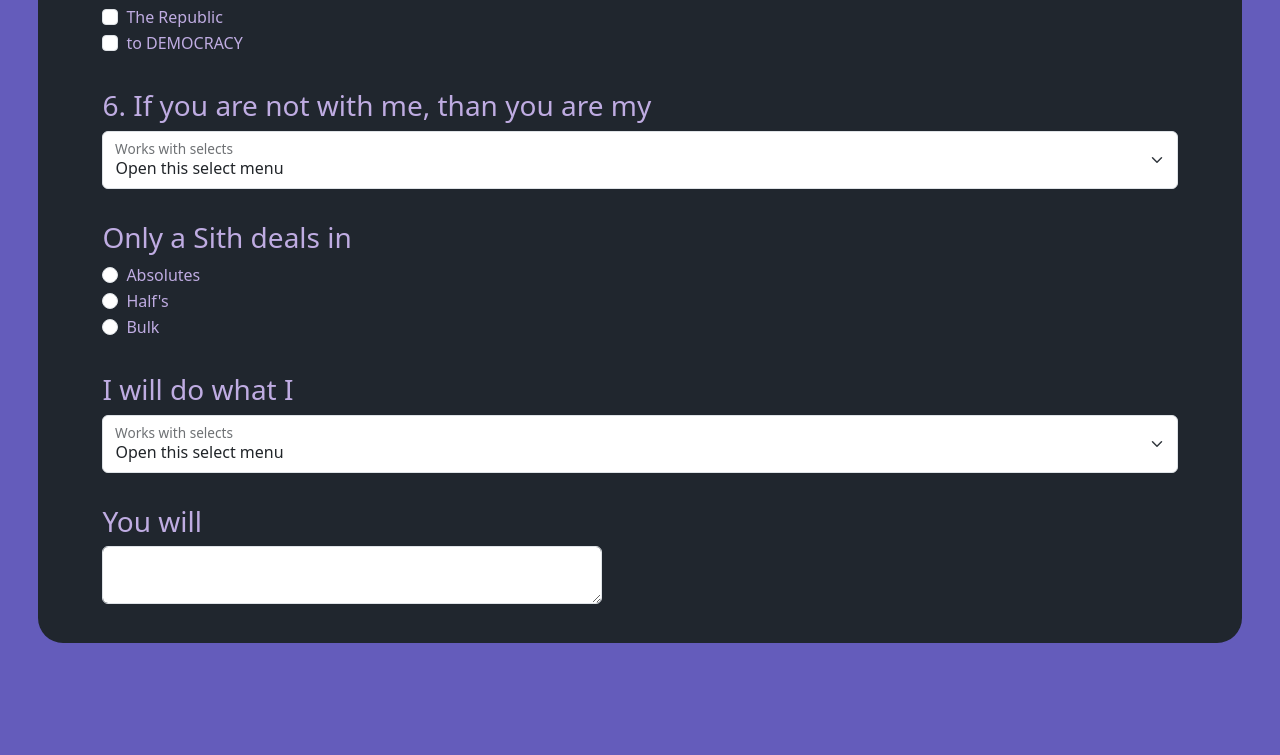
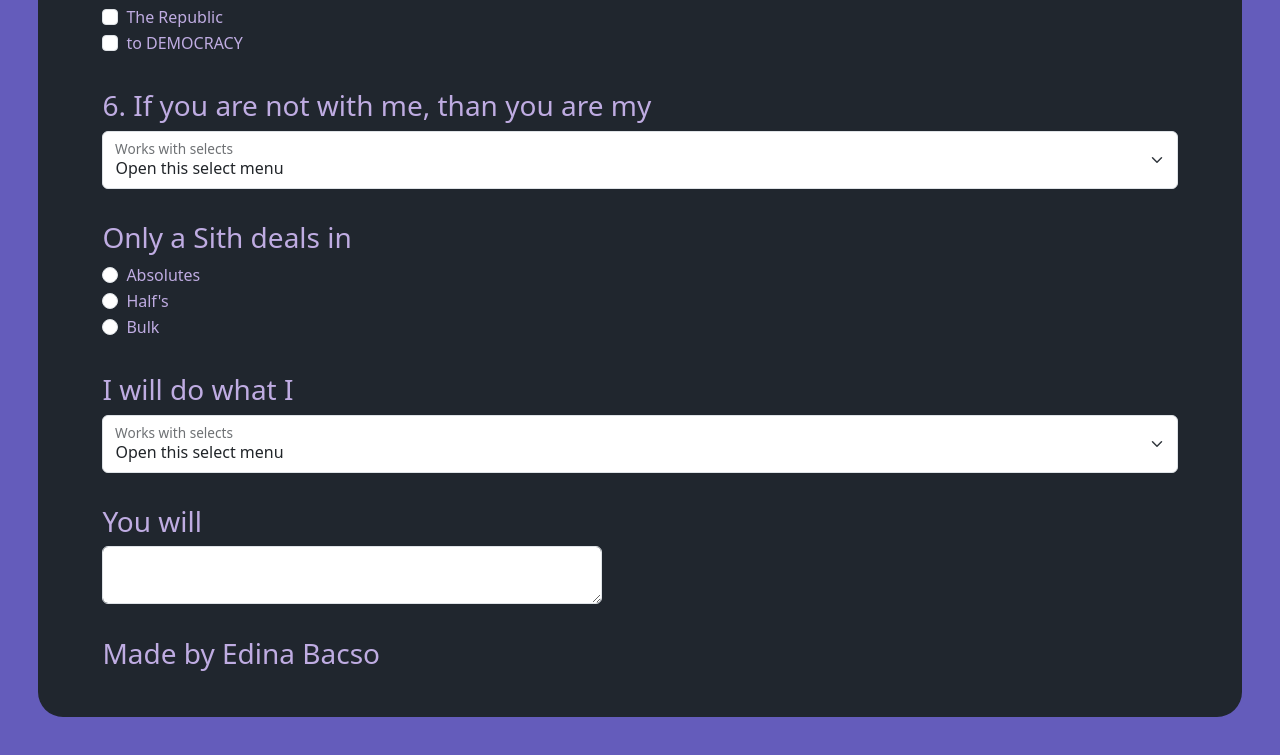
Before and after one commit to vorosvezer/The-duel-on-Mustafar, a plain HTML site: page index.html in a window 1280 px wide. Shown: the part 913-1668 px from the top of the page. Before the commit the page ends 1620 px from the top, so only its background shows below. Drawn offline with nearby package versions, Linux system fonts and the light colour scheme.

Commit message:
Add my name

```diff
--- a/index.html
+++ b/index.html
@@ -199,6 +199,8 @@
     <label for="floatingTextarea">  </label>
   </div>
 
+  <h3>Made by Edina Bacso</h3>
+
 </div>
 </body>
 
```
